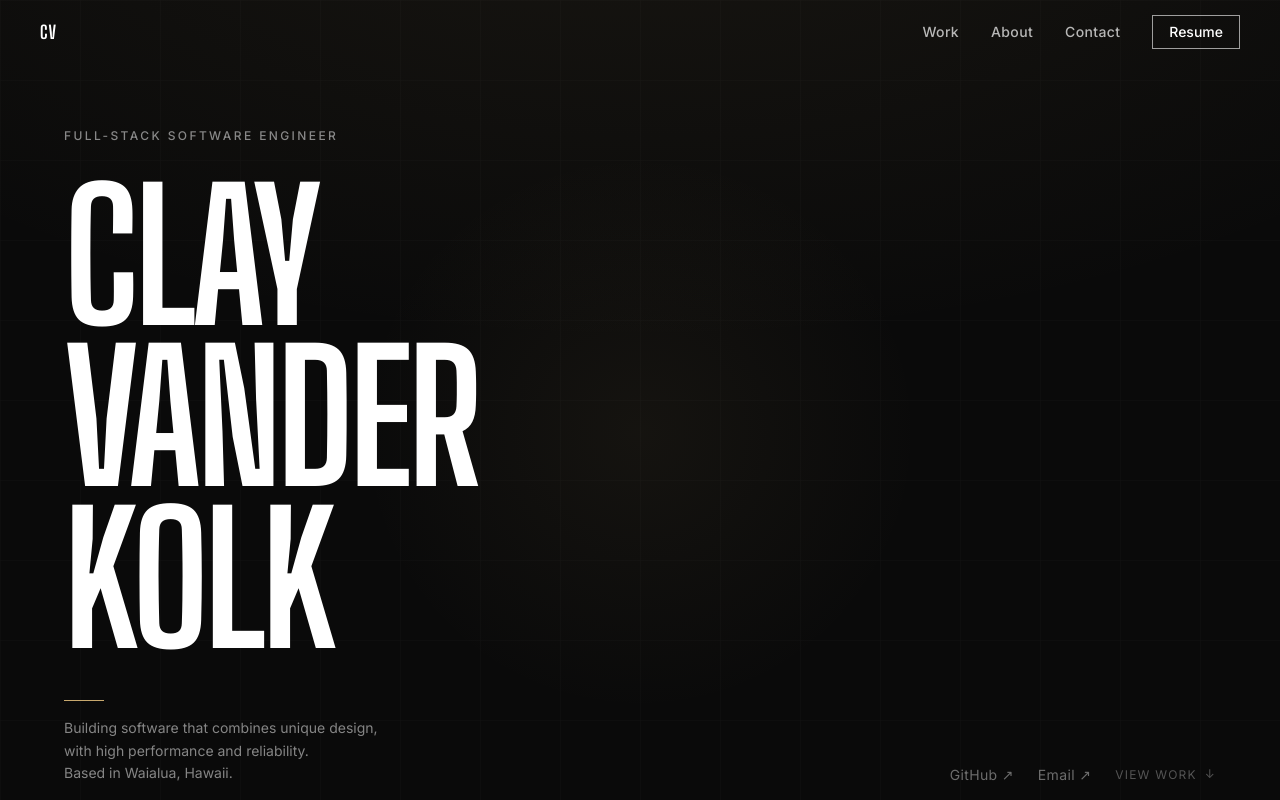
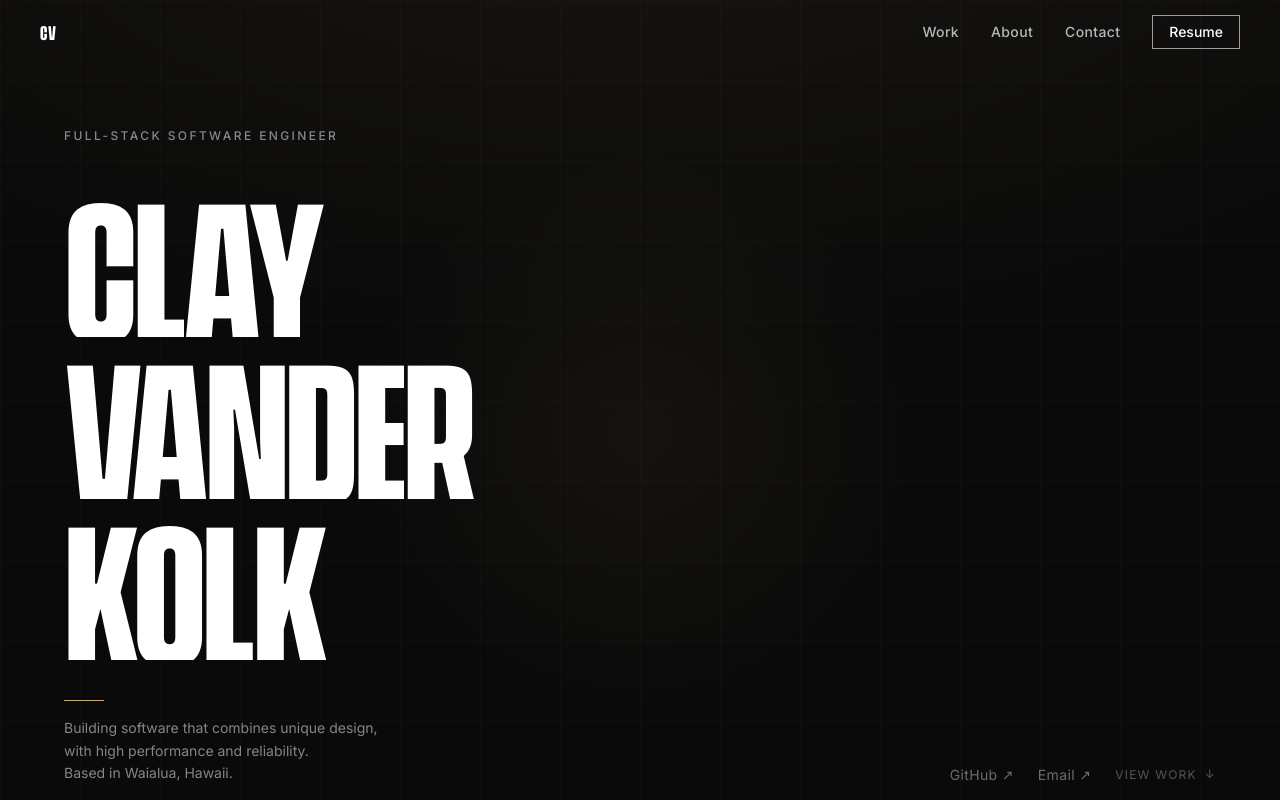
Before and after one commit to claytonvk/clay-portfolio, a Next.js app: page / in a window 1280 px wide. Shown: the top 800 px of the page. Built offline with nearby package versions, Linux system fonts and the light colour scheme.

Commit message:
dependencies

```diff
--- a/app/layout.tsx
+++ b/app/layout.tsx
@@ -1,5 +1,6 @@
 import type { Metadata } from "next";
-import { Inter, Big_Shoulders_Display } from "next/font/google";
+import { Inter } from "next/font/google";
+import localFont from "next/font/local";
 import "./globals.css";
 
 const inter = Inter({
@@ -8,10 +9,20 @@ const inter = Inter({
   display: "swap",
 });
 
-const bigShoulders = Big_Shoulders_Display({
-  subsets: ["latin"],
+const vanguard = localFont({
+  src: [
+    {
+      path: "../public/fonts/Fontspring-DEMO-vanguardcf-bold.otf",
+      weight: "700",
+      style: "normal",
+    },
+    {
+      path: "../public/fonts/Fontspring-DEMO-vanguardcf-medium.otf",
+      weight: "800",
+      style: "normal",
+    },
+  ],
   variable: "--font-display",
-  weight: ["700", "800", "900"],
   display: "swap",
 });
 
@@ -50,7 +61,7 @@ export default function RootLayout({
 }) {
   return (
     <html lang="en" className="scroll-smooth">
-      <body className={`${inter.variable} ${bigShoulders.variable}`}>{children}</body>
+      <body className={`${inter.variable} ${vanguard.variable}`}>{children}</body>
     </html>
   );
 }
--- a/package.json
+++ b/package.json
@@ -26,10 +26,13 @@
     "@types/react-dom": "^19",
     "@types/semver": "^7.7.1",
     "autoprefixer": "^10.4.20",
-    "eslint": "^8",
+    "eslint": "^9.39.4",
     "eslint-config-next": "15.1.6",
     "postcss": "^8.4.49",
     "tailwindcss": "^3.4.17",
     "typescript": "^5"
+  },
+  "overrides": {
+    "postcss": "$postcss"
   }
 }
```
Also changed, not shown: next-env.d.ts, 1 other file (tests, documents, lock files or other folders).
